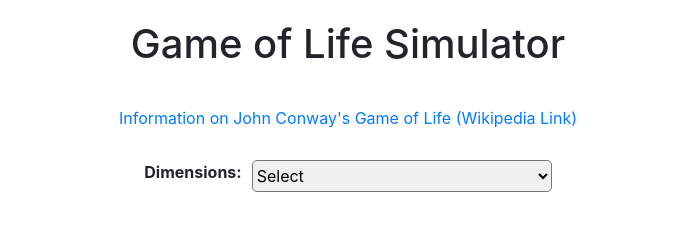
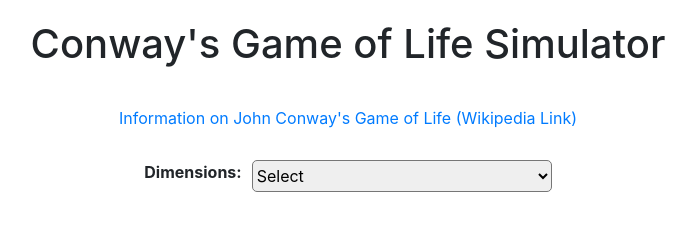
Before and after one commit to ysong27/ConwayGameOfLifeSimulator, a website with bundled scripts: page views/index.html in a window 1280 px wide. Shown: the whole page, without its empty margins (292-988 px from the left). Built offline with nearby package versions, Linux system fonts and the light colour scheme.

Commit message:
Change header

```diff
--- a/views/index.html
+++ b/views/index.html
@@ -19,7 +19,7 @@
 
         <div class="row">
             <div class="col-md-12">
-                <h1>Game of Life Simulator</h1>
+                <h1>Conway's Game of Life Simulator</h1>
             </div>
         </div>
         <div class="row">
```
